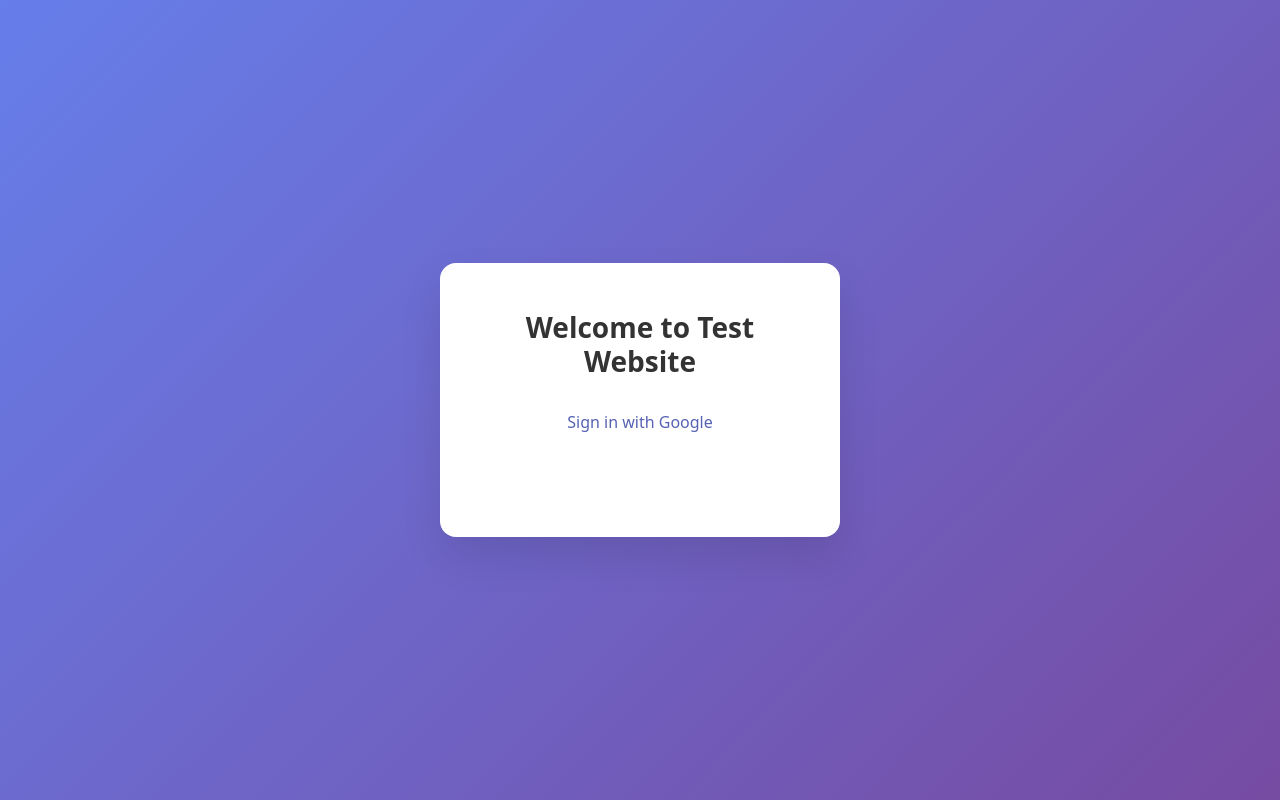
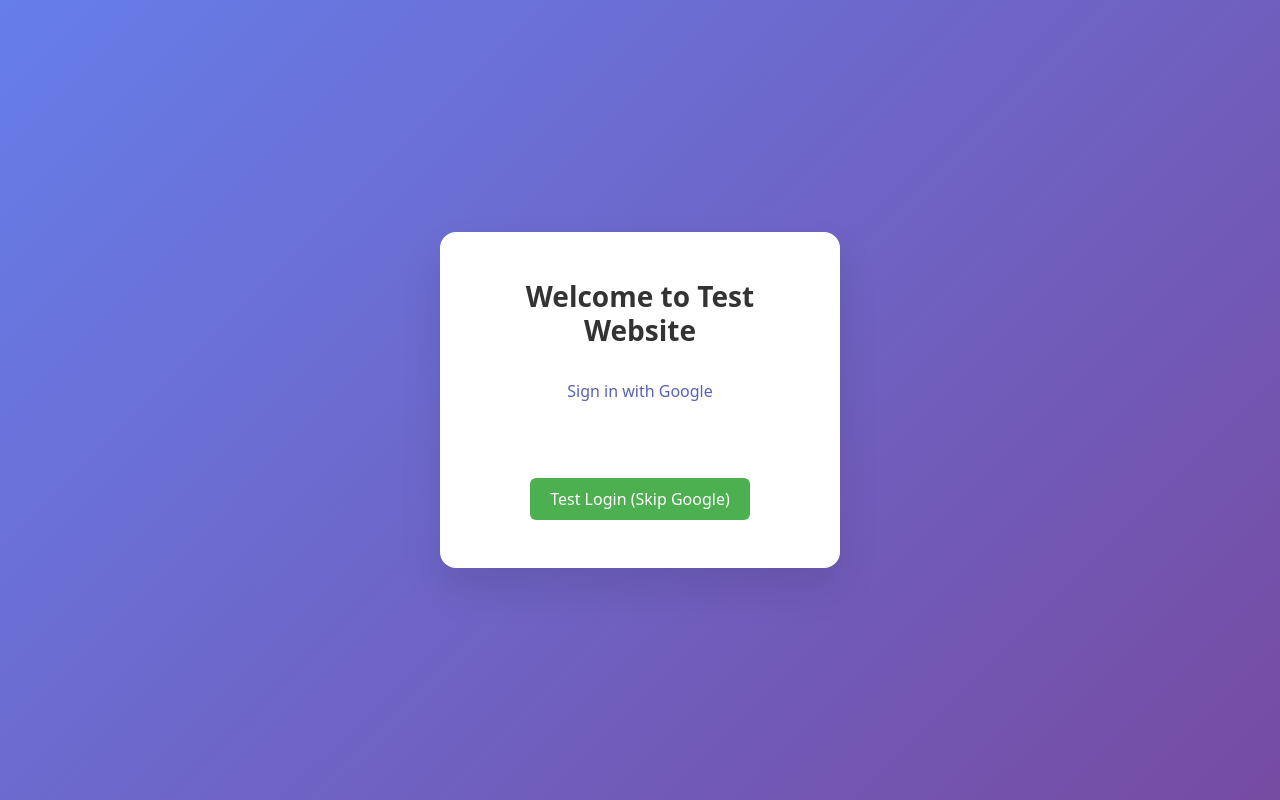
Before and after one commit to CaboozledPie/journal-me, a React (Vite) app in the folder front-end/: page / in a window 1280 px wide. Built offline with nearby package versions, Linux system fonts and the light colour scheme.

Commit message:
add test button

```diff
--- a/front-end/src/components/LoginPage.tsx
+++ b/front-end/src/components/LoginPage.tsx
@@ -69,6 +69,28 @@ const LoginPage: React.FC<LoginPageProps> = ({ onLogin }) => {
               alert("Google login failed, please try again.");
             }}
           />
+         {/* ====== 🚀 Test Login Button (Skip Google) ====== */}
+          <button
+            style={{
+              marginTop: "20px",
+              padding: "10px 20px",
+              fontSize: "16px",
+              cursor: "pointer",
+              backgroundColor: "#4CAF50",
+              color: "white",
+              border: "none",
+              borderRadius: "6px",
+            }}
+            onClick={() => {
+              console.log("🔧 Test Login Activated (Skipping Google)");
+              // Fake token for testing
+              localStorage.setItem("access_token", "TEST_TOKEN");
+              onLogin(); // redirect to homepage
+            }}
+          >
+            Test Login (Skip Google)
+          </button>
+           {/* ====== 🚀 Test Login Button (Skip Google) ====== */}
         </div>
       </div>
     </div>
```
